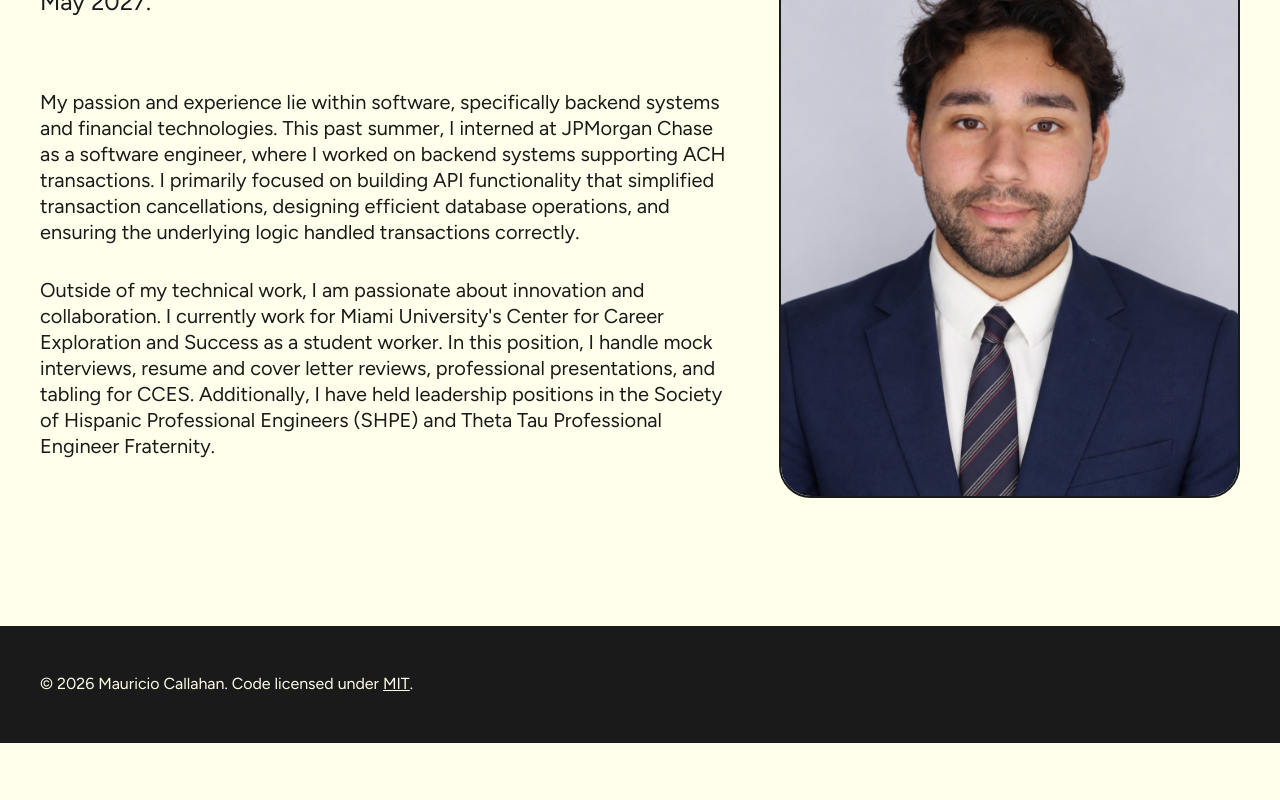
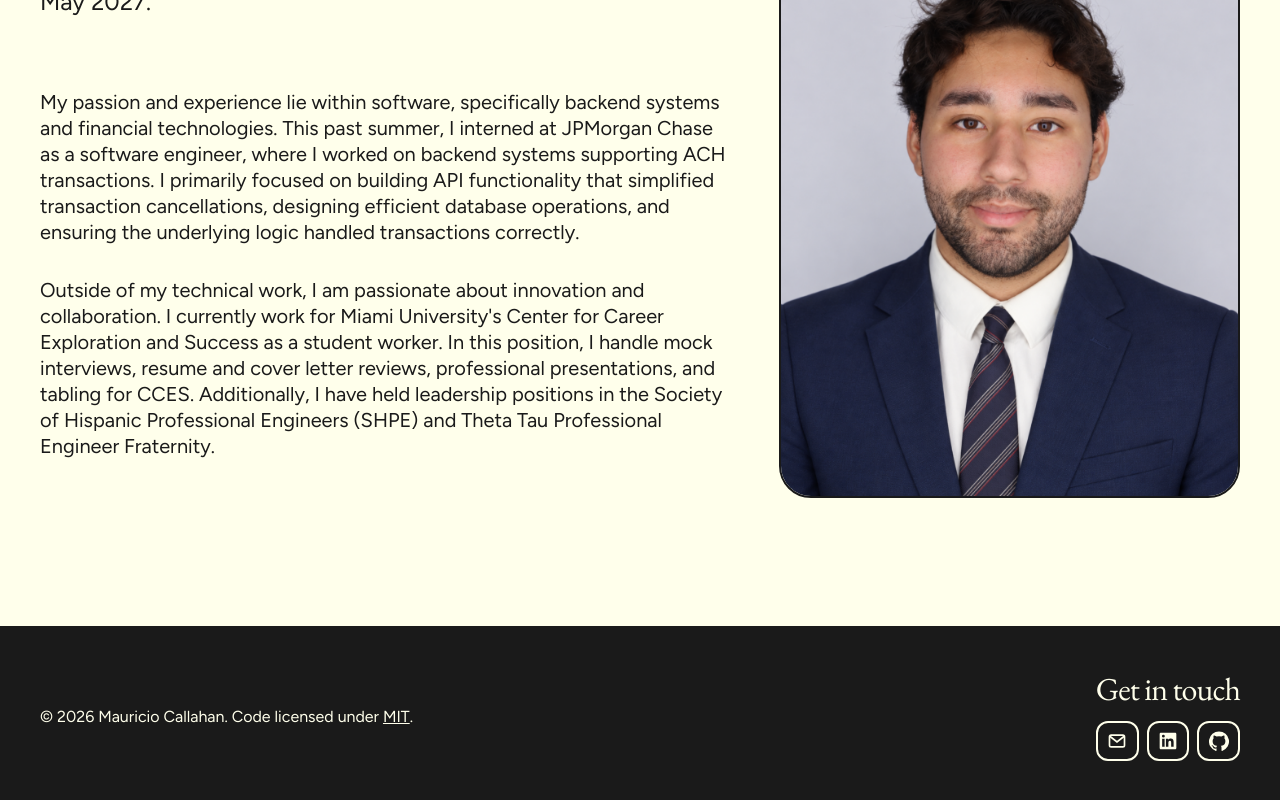
Before and after one commit to MauricioCallahan/portfolio, a Next.js app: page /about in a window 1280 px wide. Shown: the part 334-1134 px from the top of the page. Before the commit the page ends 1077 px from the top, so only its background shows below. Built offline with nearby package versions, Linux system fonts and the light colour scheme.

Commit message:
Enhance footer layout with contact section and social links; reorder navigation links

```diff
--- a/src/app/globals.css
+++ b/src/app/globals.css
@@ -180,6 +180,52 @@ p {
 
 .footer p, .footer a {
   color: inherit;
+}
+
+.footer-content {
+  display: flex;
+  flex-wrap: wrap;
+  align-items: center;
+  justify-content: space-between;
+  gap: 32px;
+}
+
+.footer-contact {
+  display: grid;
+  grid-template-columns: min-content;
+  margin-left: auto;
+  text-align: right;
+}
+
+.footer-contact h2 {
+  margin-bottom: 16px;
+  font-size: 32px;
+  white-space: nowrap;
+}
+
+.footer-socials {
+  display: grid;
+  grid-template-columns: repeat(3, minmax(0, 1fr));
+  gap: 8px;
+}
+
+.footer-socials a {
+  display: grid;
+  place-items: center;
+  height: 40px;
+  border: 2px solid currentColor;
+  border-radius: var(--radius-buttons);
+}
+
+.footer-socials svg {
+  width: 20px;
+  height: 20px;
+}
+
+.footer-socials a:hover {
+  color: var(--color-vast-ink);
+  border-color: var(--color-lavender-whisper);
+  background: var(--color-lavender-whisper);
 }
 
 .section {
--- a/src/app/layout.tsx
+++ b/src/app/layout.tsx
@@ -3,6 +3,7 @@ import type { ReactNode } from "react";
 import Container from "@/components/layout/Container";
 import Navbar from "@/components/layout/Navbar";
 import Footer from "@/components/layout/Footer";
+import { resumeProfile } from "@/data/resume";
 import "./globals.css";
 
 export const metadata: Metadata = {
@@ -25,7 +26,7 @@ export default function RootLayout({ children }: { children: ReactNode }) {
           <Container>{children}</Container>
         </main>
         <Footer>
-          <Container>
+          <Container className="footer-content">
             <p>
               © 2026 Mauricio Callahan. Code licensed under{" "}
               <a href="https://github.com/MauricioCallahan/portfolio/blob/main/LICENSE">
@@ -33,6 +34,27 @@ export default function RootLayout({ children }: { children: ReactNode }) {
               </a>
               .
             </p>
+            <section className="footer-contact" aria-labelledby="footer-contact-title">
+              <h2 id="footer-contact-title">Get in touch</h2>
+              <div className="footer-socials">
+                <a href={`mailto:${resumeProfile.email}`} aria-label="Email" title="Email">
+                  <svg viewBox="0 0 24 24" width="24" height="24" fill="none" stroke="currentColor" strokeWidth="2" aria-hidden="true">
+                    <rect x="3" y="5" width="18" height="14" rx="2" />
+                    <path d="m3 6 9 7 9-7" />
+                  </svg>
+                </a>
+                <a href="https://www.linkedin.com/in/mauricio-callahan" target="_blank" rel="noopener noreferrer" aria-label="LinkedIn (opens in a new tab or window)" title="LinkedIn (opens in a new tab or window)">
+                  <svg viewBox="0 0 24 24" width="24" height="24" fill="currentColor" aria-hidden="true">
+                    <path d="M20.45 2H3.55C2.69 2 2 2.68 2 3.52v16.96c0 .84.69 1.52 1.55 1.52h16.9c.86 0 1.55-.68 1.55-1.52V3.52c0-.84-.69-1.52-1.55-1.52ZM7.93 18.75H4.98V9.2h2.95v9.55ZM6.45 7.9a1.71 1.71 0 1 1 0-3.42 1.71 1.71 0 0 1 0 3.42Zm12.3 10.85H15.8V14.1c0-1.11-.02-2.54-1.55-2.54-1.55 0-1.79 1.21-1.79 2.46v4.73H9.51V9.2h2.83v1.3h.04c.39-.74 1.36-1.52 2.79-1.52 2.98 0 3.58 1.96 3.58 4.51v5.26Z" />
+                  </svg>
+                </a>
+                <a href={resumeProfile.github} target="_blank" rel="noopener noreferrer" aria-label="GitHub (opens in a new tab or window)" title="GitHub (opens in a new tab or window)">
+                  <svg viewBox="0 0 24 24" width="24" height="24" fill="currentColor" aria-hidden="true">
+                    <path d="M12 .5a12 12 0 0 0-3.79 23.39c.6.11.82-.26.82-.58v-2.24c-3.34.73-4.04-1.42-4.04-1.42-.55-1.39-1.34-1.76-1.34-1.76-1.09-.75.08-.73.08-.73 1.2.09 1.84 1.24 1.84 1.24 1.07 1.83 2.81 1.3 3.49 1 .11-.78.42-1.3.76-1.6-2.67-.3-5.47-1.34-5.47-5.93 0-1.31.47-2.38 1.24-3.22-.13-.3-.54-1.52.12-3.18 0 0 1.01-.32 3.3 1.23a11.5 11.5 0 0 1 6 0c2.29-1.55 3.3-1.23 3.3-1.23.66 1.66.25 2.88.12 3.18.77.84 1.24 1.91 1.24 3.22 0 4.6-2.8 5.63-5.48 5.93.43.37.81 1.1.81 2.22v3.29c0 .32.22.69.83.57A12 12 0 0 0 12 .5Z" />
+                  </svg>
+                </a>
+              </div>
+            </section>
           </Container>
         </Footer>
       </body>
--- a/src/components/layout/Navbar.tsx
+++ b/src/components/layout/Navbar.tsx
@@ -8,8 +8,8 @@ import Container from "./Container";
 const links = [
   { href: "/", label: "Home" },
   { href: "/about", label: "About Me" },
+  { href: "/experience", label: "Experience" },
   { href: "/projects", label: "Projects" },
-  { href: "/experience", label: "Experience" },
   { href: "/contact", label: "Contact" },
 ];
 
```
